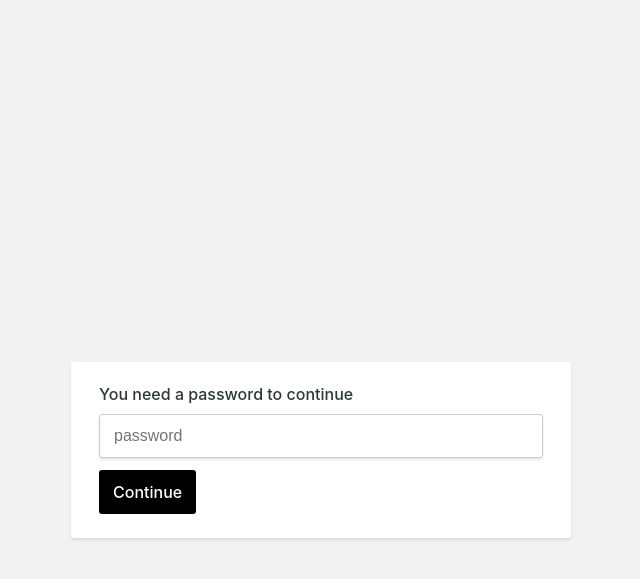
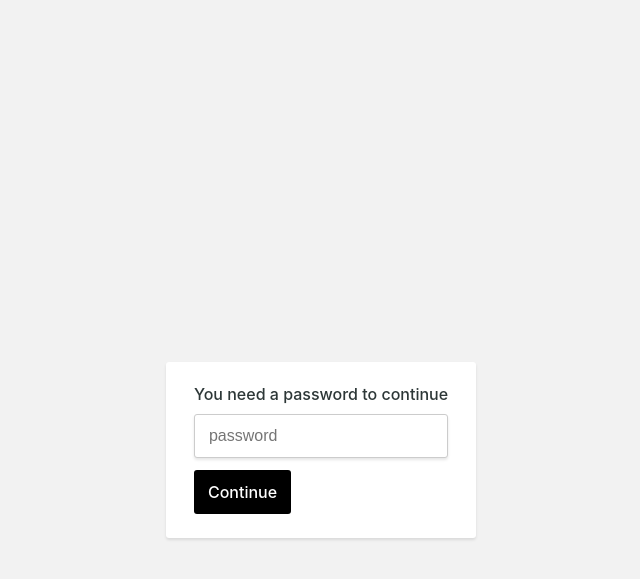
Before and after one commit to eliason-j/eliason-j.github.io, a Jekyll site: the page resume/index.html, which Jekyll copies as it is, in a window 1280 px wide. Shown: the top 579 px of the page, without its empty margins (319-959 px from the left). Built offline with Jekyll 4.4.1, drawn with Linux system fonts in a browser that asks for light colours.

Commit message:
Update index.html

```diff
--- a/resume/index.html
+++ b/resume/index.html
@@ -30,7 +30,7 @@
                 -webkit-box-shadow: 0 2px 3px 0 rgba(0,0,0,0.1);
                 box-shadow: 0 2px 3px 0 rgba(0,0,0,0.1);
                 border-radius: 3px;
-                min-width: 500px;
+                /*min-width: 500px;*/
 
             }
             .protected__content {
```
